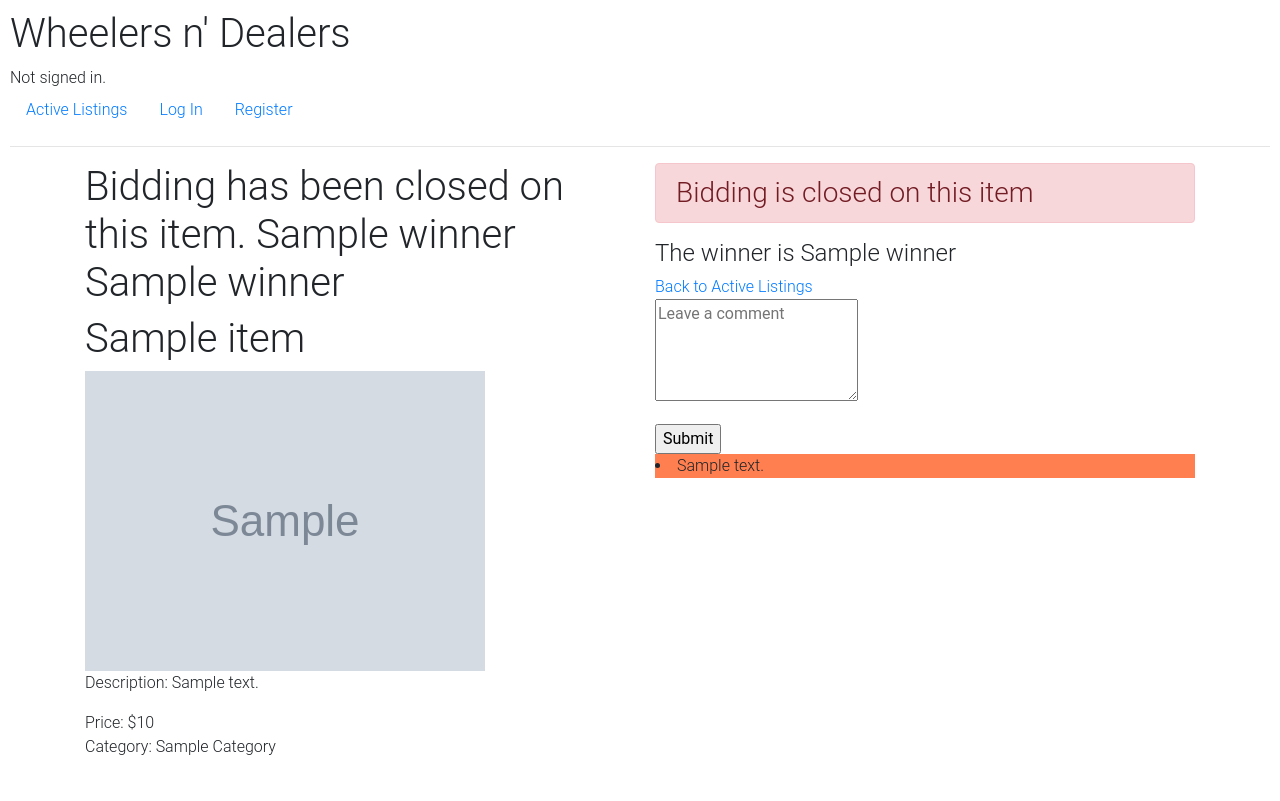
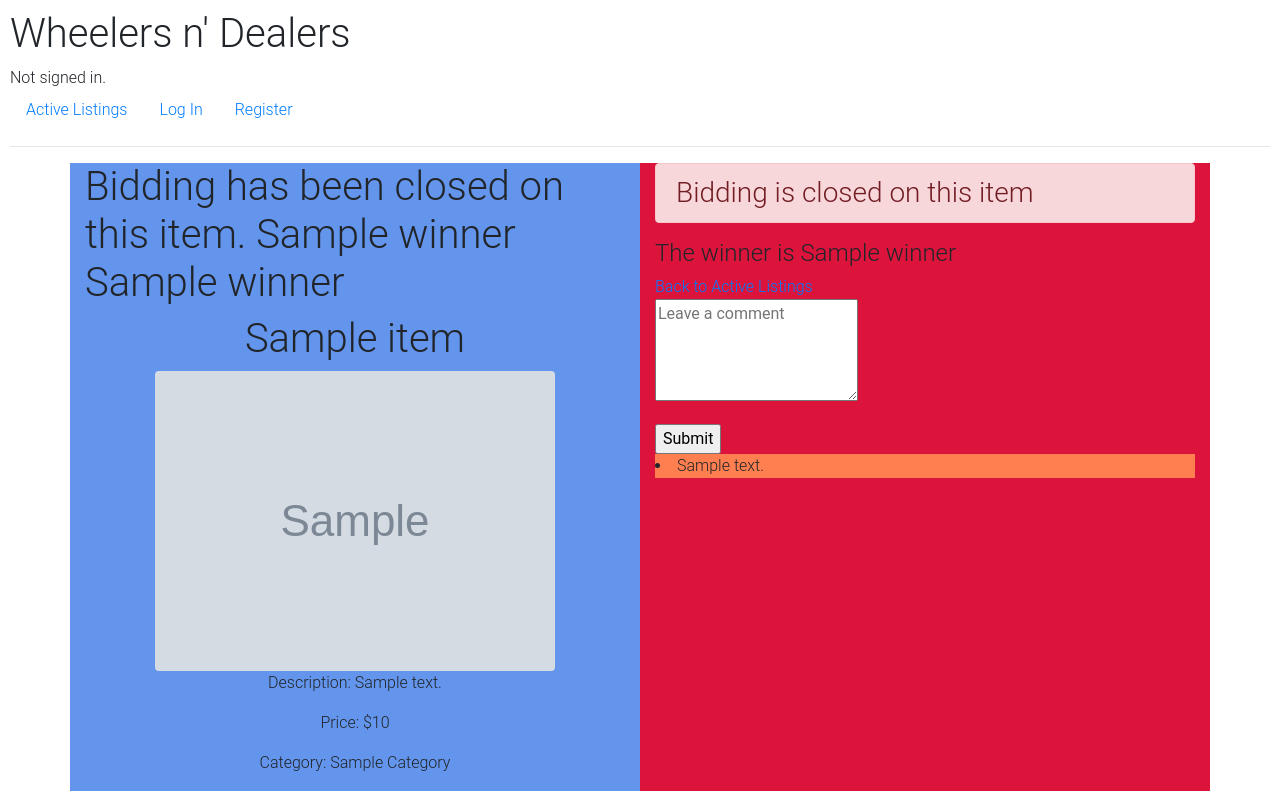
Before and after one commit to thenatural86/ecommerce, a Django app: template auctions/templates/auctions/listing.html in a window 1280 px wide. Before the commit the page ends 755 px from the top, so only its background shows below. Run offline with Django 3.2, Linux system fonts and the light colour scheme; the template is opened without the code that fills it: most values are stand-ins (such as "Sample title", 1, 10 or a date in 2020); grey boxes marked "Sample" are stand-in pictures; some libraries are stand-ins or nearby versions.

Commit message:
listing styles

```diff
--- a/auctions/templates/auctions/index.html
+++ b/auctions/templates/auctions/index.html
@@ -4,9 +4,9 @@
 <div class="jumbotron text-center" style="background-color: burlywood; background-image: url('');  background-repeat: no-repeat, repeat;  background-size: auto; background-position: left;">
     <h1 class="card-title h1 text-center" style="padding-bottom: 15px; color:white">Active Listings</h1>
 </div>
-    <div class="card-columns">
+    <div class="card-columns" style="border-radius: 15px;">
         {% for listing in listings %}
-            <div class="card">
+            <div class="card" style="border-radius: 15px;">
                 <a style="text-decoration: none" href="{% url 'listing' listing.id %}">
                     <div style="background-color: rgb(177, 229, 236);border-radius: 15px;">
                         <h4 class="card-header text-center" style="color: black;">
--- a/auctions/templates/auctions/listing.html
+++ b/auctions/templates/auctions/listing.html
@@ -3,7 +3,7 @@
 {% block body %}
     <div class="container">
         <div class="row">
-            <div class="col">
+            <div class="col" style="background-color: cornflowerblue;">
                 <h1>
                     {% if not item.active %}
                         Bidding has been closed on this item.
@@ -11,30 +11,26 @@
                         {{winner.winner}}
                     {% endif %}
                 </h1>
-
-                <h1>
+                <h1 class="text-center">
                     {{item.title}}
                 </h1>
                 <div>
-                    <img src="{{item.image}}" width="400">
+                    <img class="rounded mx-auto d-block" src="{{item.image}}" width="400">
                 </div>
-
-                <div>
+                <div class="text-center">
                     <p>
                         Description: {{item.description}}
                     </p>
-                </div>
-
-                <div>
-                    Price: ${{item.price}}
-                </div>
-
-                <div>
-                    Category: {{item.category|title}}
+                    <p>
+                        Price: ${{item.price}}
+                    </p>
+                    <p>
+                        Category: {{item.category|title}}
+                    </p>
                 </div>
             </div>
 
-            <div class="col">
+            <div class="col" style="background-color: crimson;">
                 {% if message %}
                     <div class="alert alert-{{msg_type}}">{{ message }}</div>
                 {% endif %}
```
